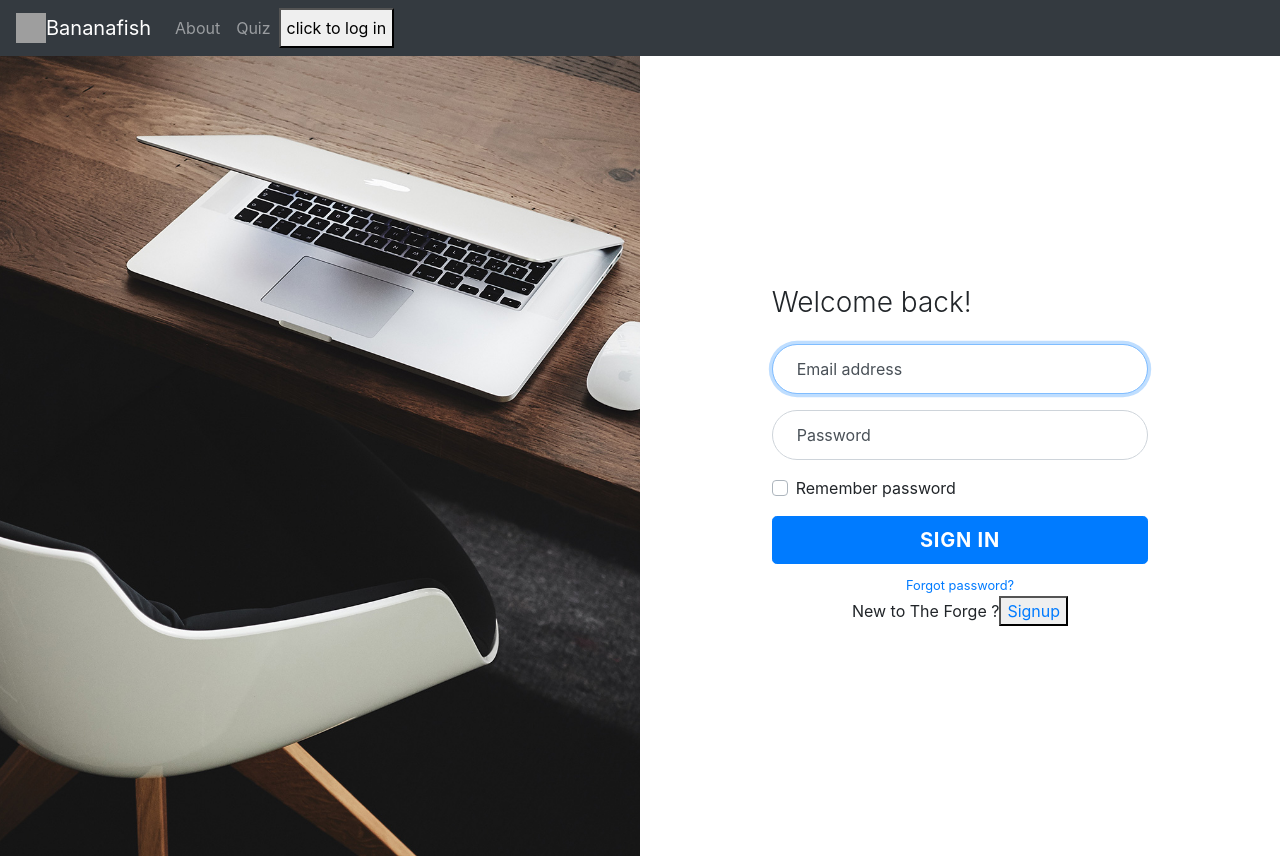
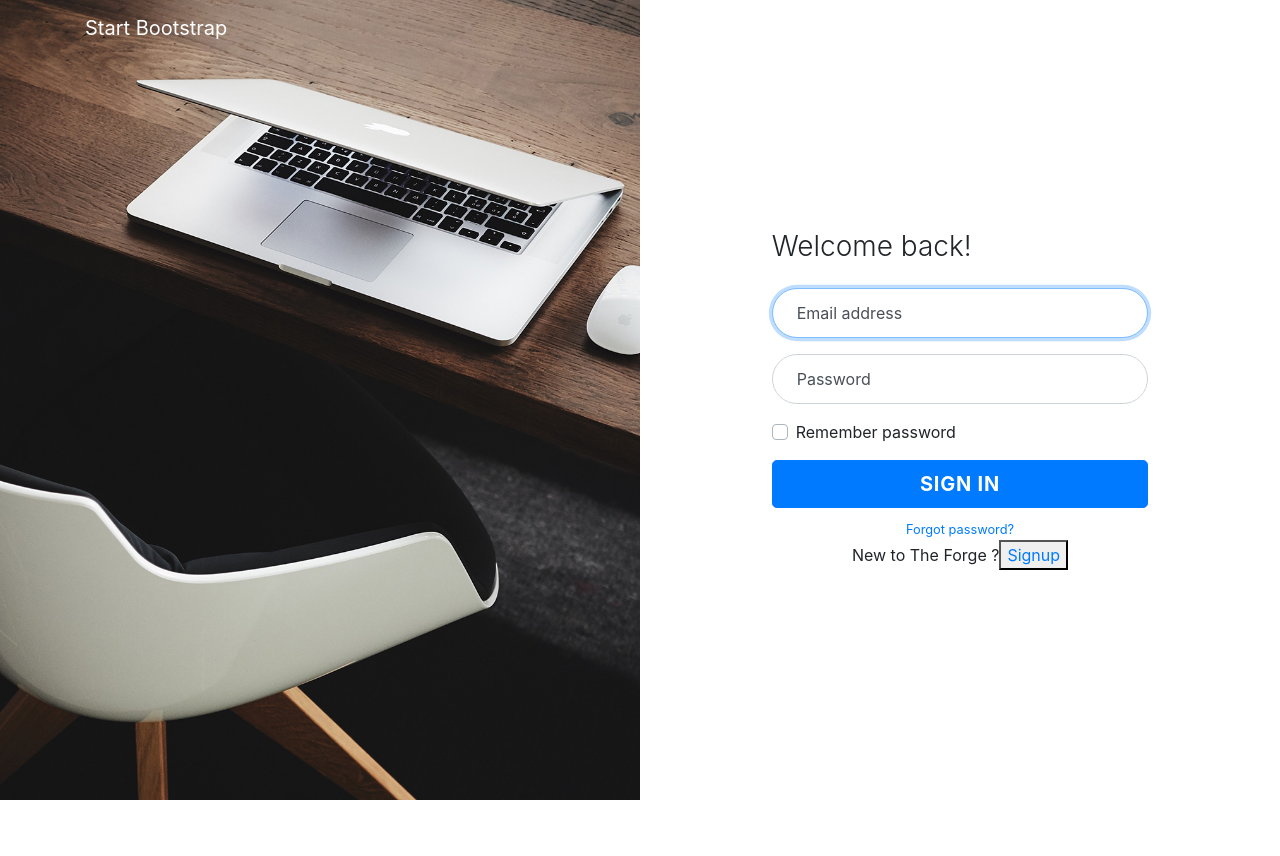
Before and after one commit to saruit0105/Interprep---MERN-stack-final-project, a React (Create React App) app in the folder frontend/: page / in a window 1280 px wide. After the commit the page ends 800 px from the top, so only its background shows below. Built offline with nearby package versions, Linux system fonts and the light colour scheme; no server answers; grey boxes are pictures that could not be loaded.

Commit message:
making changes to loginpage

```diff
--- a/frontend/src/components/Landing.jsx
+++ b/frontend/src/components/Landing.jsx
@@ -17,14 +17,18 @@
 class Landing extends Component {
   render() {
     return (
-      <div>
+      <div class="container">
+      <div className="text-center">
         <h3> Home </h3>
         <h5> Which quiz would you like to try today?</h5>
         {links.map(({ label, path, catagory }) => (
-          <button key={path}>
+
+
+          <button type="button" class="btn btn-space btn-primary btn-lg" key={path}>
             <Link to={`/quiz/${catagory}`}>{label}</Link>
           </button>
         ))}
+      </div>
       </div>
     );
   }
--- /dev/null
+++ b/frontend/src/components/NavBar.css
@@ -0,0 +1,11 @@
+a {
+    color: blue;
+  }
+
+  a:hover {
+    color: blue;
+  }
+
+  .text-primary {
+    color: blue !important;
+  }
--- a/frontend/src/components/NavBar.jsx
+++ b/frontend/src/components/NavBar.jsx
@@ -1,38 +1,73 @@
 import Navbar from "react-bootstrap/Navbar";
 import { Nav } from "react-bootstrap";
 import React, { Component } from "react";
+import './NavBar.css'
 
 class NavBar extends Component {
-  logInOrOut = () => {
-    if (this.props.user) {
-      return <button onClick={this.props.logout}>click to log out</button>;
-    } else return <button> click to log in</button>;
-  };
+//   logInOrOut = () => {
+//     if (this.props.user) {
+//       return <button onClick={this.props.logout}>click to log out</button>;
+//     } else return <button> click to log in</button>;
+//   };
 
-  render() {
-    console.log(this.props);
-    return (
-      <div>
-        <Navbar bg="dark" variant="dark">
-          <Navbar.Brand href="/">
-            <img
-              alt=""
-              src="./images/logo-ironhack.png"
-              width="30"
-              height="30"
-              className="d-inline-block align-top"
-            />
-            Bananafish
-          </Navbar.Brand>
-          <Nav className="mr-auto">
-            <Nav.Link href="/about">About</Nav.Link>
-            <Nav.Link href="/landing">Quiz</Nav.Link>
-            {this.logInOrOut()}
-          </Nav>
-        </Navbar>
+//   render() {
+//     console.log(this.props);
+//     return (
+//       <div>
+//         <Navbar bg="dark" variant="dark">
+//           <Navbar.Brand href="/">
+//             <img
+//               alt=""
+//               src="./images/logo-ironhack.png"
+//               width="30"
+//               height="30"
+//               className="d-inline-block align-top"
+//             />
+//             Bananafish
+//           </Navbar.Brand>
+//           <Nav className="mr-auto">
+//             <Nav.Link href="/about">About</Nav.Link>
+//             <Nav.Link href="/landing">Quiz</Nav.Link>
+//             {this.logInOrOut()}
+//           </Nav>
+//         </Navbar>
+//       </div>
+//     );
+//   }
+
+render() {
+  return(
+<div>
+<nav class="navbar navbar-expand-lg navbar-dark fixed-top" id="mainNav">
+    <div class="container">
+      <a class="navbar-brand js-scroll-trigger" href="#page-top">Start Bootstrap</a>
+      <button class="navbar-toggler navbar-toggler-right" type="button" data-toggle="collapse" data-target="#navbarResponsive" aria-controls="navbarResponsive" aria-expanded="false" aria-label="Toggle navigation">
+        Menu
+        <i class="fas fa-bars"></i>
+      </button>
+      <div class="collapse navbar-collapse" id="navbarResponsive">
+        <ul class="navbar-nav text-uppercase ml-auto">
+          <li class="nav-item">
+            <a class="nav-link js-scroll-trigger" href="#services">Services</a>
+          </li>
+          <li class="nav-item">
+            <a class="nav-link js-scroll-trigger" href="#portfolio">Portfolio</a>
+          </li>
+          <li class="nav-item">
+            <a class="nav-link js-scroll-trigger" href="#about">About</a>
+          </li>
+          <li class="nav-item">
+            <a class="nav-link js-scroll-trigger" href="#team">Team</a>
+          </li>
+          <li class="nav-item">
+            <a class="nav-link js-scroll-trigger" href="#contact">Contact</a>
+          </li>
+        </ul>
       </div>
-    );
-  }
+    </div>
+  </nav>
+  </div>
+  )}
 }
 
 export default NavBar;
```
Also changed, not shown: frontend/src/components/Landing.css (added).
